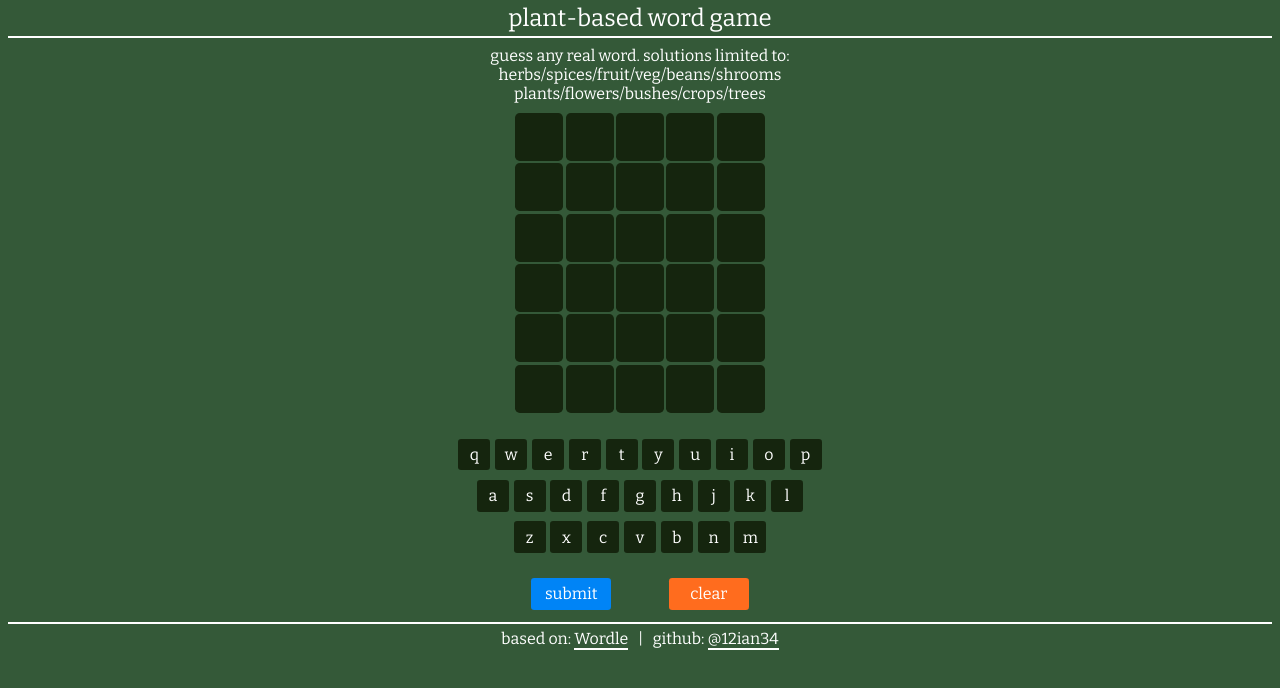
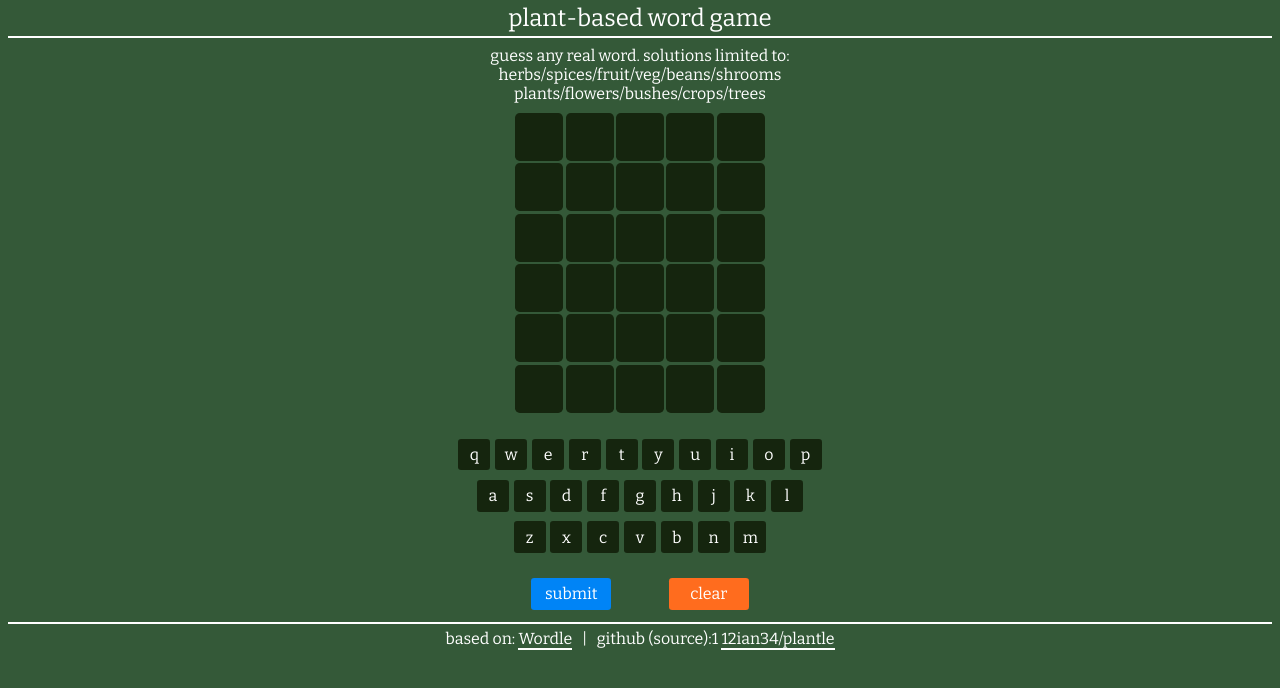
Before and after one commit to 12ian34/plantle, a Svelte app: page / in a window 1280 px wide. Shown: the top 688 px of the page. Built offline with nearby package versions, Linux system fonts and the light colour scheme; no server answers.

Commit message:
update github link

```diff
--- a/src/App.svelte
+++ b/src/App.svelte
@@ -271,8 +271,8 @@
 </div>
 <p id="footer">
   based on: <a href="https://www.powerlanguage.co.uk/wordle/">Wordle</a
-  >&nbsp;&nbsp;&nbsp;|&nbsp;&nbsp;&nbsp;github:
-  <a href="https://github.com/12ian34">@12ian34</a>
+  >&nbsp;&nbsp;&nbsp;|&nbsp;&nbsp;&nbsp;github (source):1
+  <a href="https://github.com/12ian34">12ian34/plantle</a>
 </p>
 
 <style>
```
